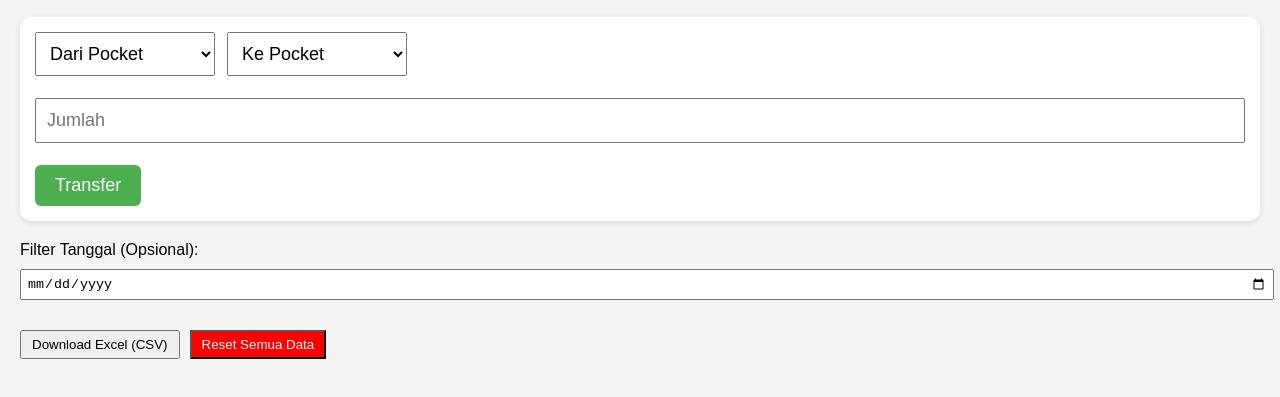
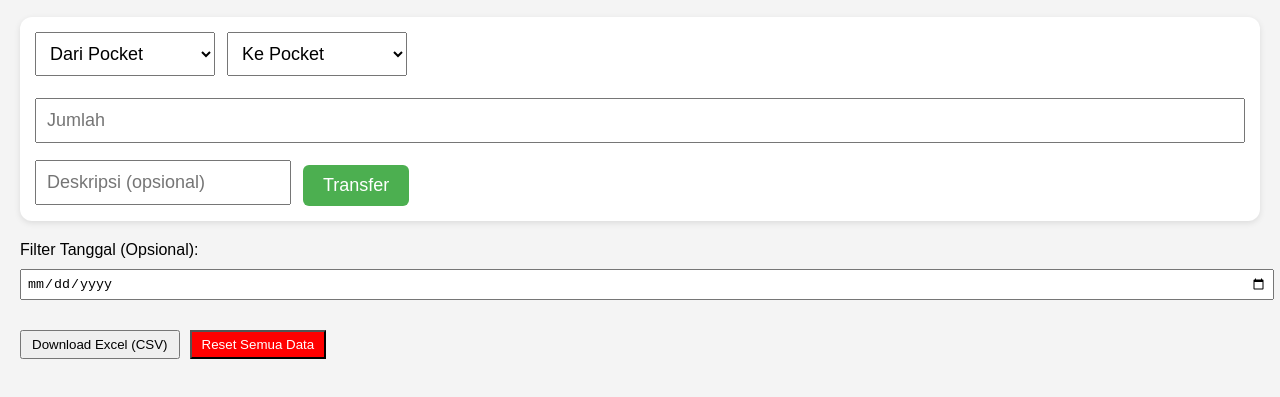
Before and after one commit to sbani11/uangwarung, a plain HTML site: page index.html in a window 1280 px wide. Shown: the part 111-508 px from the top of the page. Drawn offline with Linux system fonts and the light colour scheme; no server answers.

Commit message:
Update index.html

```diff
--- a/index.html
+++ b/index.html
@@ -17,6 +17,7 @@
       <option disabled selected>Ke Pocket</option>
     </select>
     <input type="number" id="transferAmount" placeholder="Jumlah">
+    <input type="text" id="transferDesc" placeholder="Deskripsi (opsional)">
     <button onclick="transferAntarPocket()">Transfer</button>
   </div>
 
```
